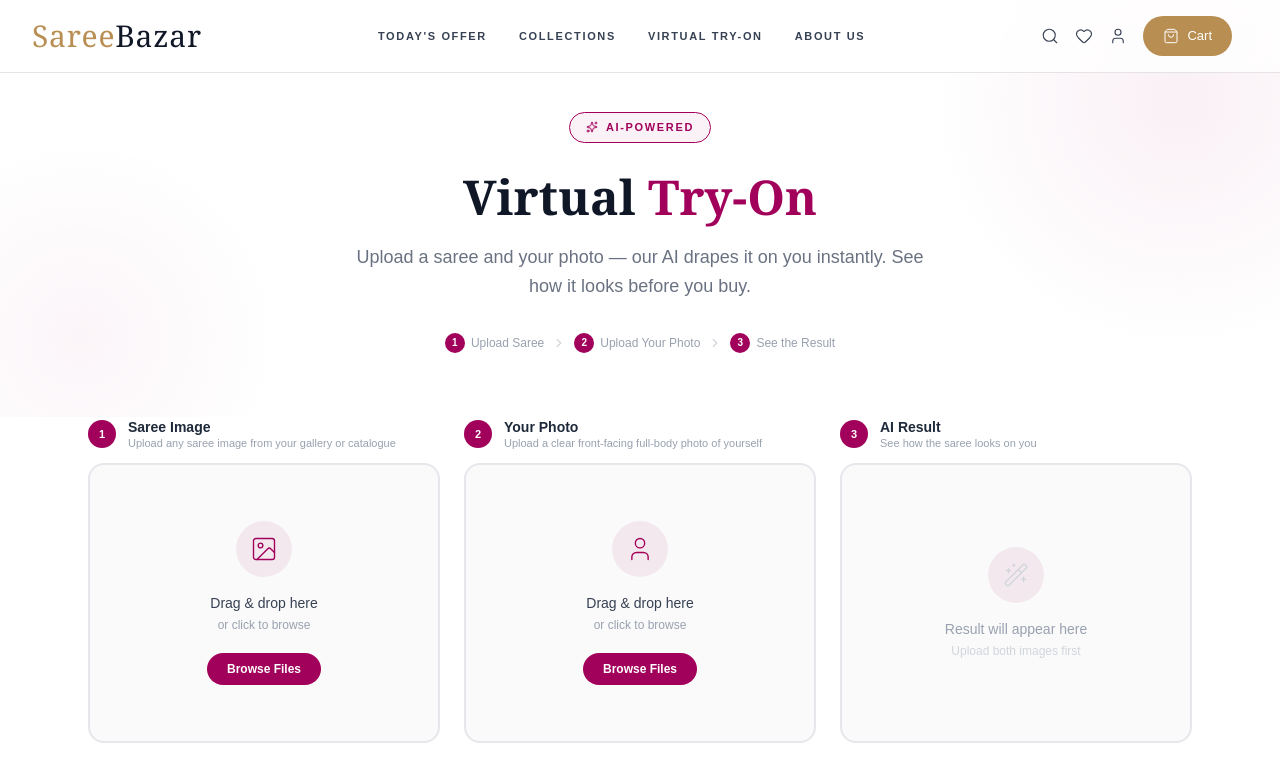
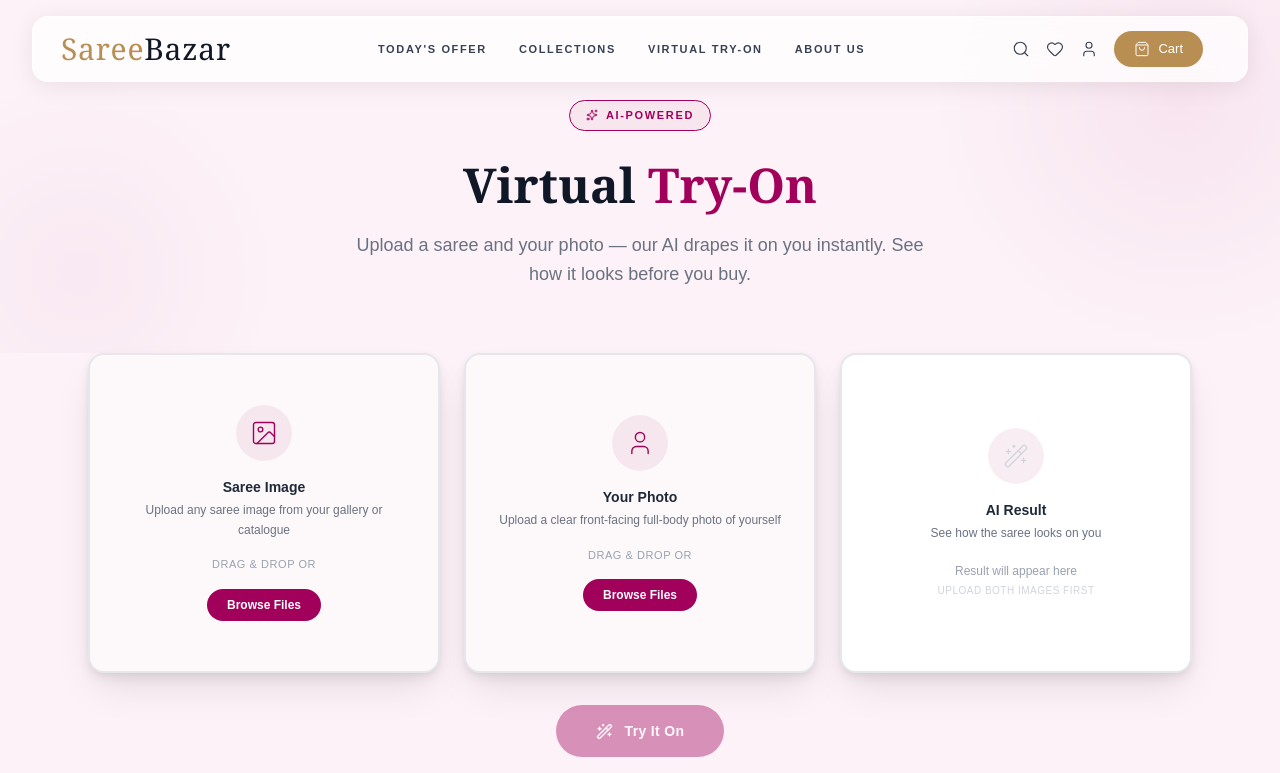
Before and after one commit to kaveenskn/SareeBazar, a Next.js app: page /virtual-tryon in a window 1280 px wide. Shown: the top 773 px of the page. Built offline with nearby package versions, Linux system fonts and the light colour scheme.

Commit message:
added virtualtryon layout and added background globally

```diff
--- a/app/components/Footer.tsx
+++ b/app/components/Footer.tsx
@@ -39,7 +39,7 @@ const YoutubeIcon = ({ size = 18 }) => (
 
 export default function Footer() {
   return (
-    <footer className="bg-[#f8f3eb] pt-16 pb-8 border-t border-[#dfc7a5]/30">
+    <footer className="bg-[#fae8f0] pt-16 pb-8 border-t border-[#dfc7a5]/30">
       <div className="max-w-7xl mx-auto px-6 md:px-8">
 
         {/* Main Footer Grid */}
--- a/app/components/Navbar.tsx
+++ b/app/components/Navbar.tsx
@@ -29,11 +29,16 @@ export default function Navbar() {
 
   return (
     <>
+      {/* Floating Pill Wrapper */}
+      <div className="fixed top-0 left-0 right-0 z-50 flex justify-center px-4 md:px-8 pt-4">
         <nav
-        className={`fixed top-0 left-0 right-0 z-50 transition-all duration-300 backdrop-blur-md bg-white/80 border-black/10 border-b ${scrolled ? "py-3 shadow-sm" : "py-4"
+          className={`w-full max-w-7xl rounded-2xl backdrop-blur-md border transition-all duration-300 ${
+            scrolled
+              ? "py-2.5 shadow-[0_8px_32px_rgba(0,0,0,0.12)] border-white/60 bg-white/85"
+              : "py-3.5 shadow-[0_4px_24px_rgba(0,0,0,0.08)] border-white/50 bg-white/75"
           }`}
         >
-        <div className="max-w-7xl mx-auto px-6 md:px-8 flex items-center justify-between">
+          <div className="px-5 md:px-7 flex items-center justify-between">
             {/* Logo */}
             <Link href="/" className="text-3xl font-serif tracking-wide flex items-center">
               <span style={{ color: "#B88E52" }}>Saree</span>
@@ -62,7 +67,7 @@ export default function Navbar() {
                 <Heart size={18} strokeWidth={1.5} />
               </button>
 
-            {/* Profile Dropdown Container */}
+              {/* Profile Dropdown */}
               <div className="relative">
                 <button
                   onClick={() => setProfileDropdownOpen(!profileDropdownOpen)}
@@ -71,11 +76,9 @@ export default function Navbar() {
                   <User size={18} strokeWidth={1.5} />
                 </button>
 
-              {/* Profile Dropdown Menu */}
                 {profileDropdownOpen && (
                   <div className="absolute right-[-10px] sm:right-[-80px] mt-4 w-[300px] bg-white rounded-xl shadow-[0_10px_40px_-10px_rgba(0,0,0,0.1)] border border-gray-100 overflow-hidden z-50 animate-in fade-in slide-in-from-top-2 duration-200">
                     {isLoggedIn ? (
-                    // Logged In State
                       <div className="py-2">
                         <div className="px-5 py-4 border-b border-gray-50 bg-gray-50/50">
                           <p className="text-sm font-medium text-gray-900">John Doe</p>
@@ -83,27 +86,22 @@ export default function Navbar() {
                         </div>
                         <div className="px-3 py-2">
                           <Link href="/profile" className="flex items-center px-3 py-2.5 text-sm text-gray-700 rounded-lg hover:bg-[#B88E52]/10 hover:text-[#B88E52] transition-colors" onClick={() => setProfileDropdownOpen(false)}>
-                          <User size={16} className="mr-3" />
-                          My Profile
+                            <User size={16} className="mr-3" />My Profile
                           </Link>
                           <Link href="/orders" className="flex items-center px-3 py-2.5 text-sm text-gray-700 rounded-lg hover:bg-[#B88E52]/10 hover:text-[#B88E52] transition-colors" onClick={() => setProfileDropdownOpen(false)}>
-                          <ShoppingBag size={16} className="mr-3" />
-                          Orders
+                            <ShoppingBag size={16} className="mr-3" />Orders
                           </Link>
                           <Link href="/wishlist" className="flex items-center px-3 py-2.5 text-sm text-gray-700 rounded-lg hover:bg-[#B88E52]/10 hover:text-[#B88E52] transition-colors" onClick={() => setProfileDropdownOpen(false)}>
-                          <Heart size={16} className="mr-3" />
-                          Wishlist
+                            <Heart size={16} className="mr-3" />Wishlist
                           </Link>
                         </div>
                         <div className="border-t border-gray-50 px-3 py-2">
-                        <button className="flex w-full items-center px-3 py-2.5 text-sm text-red-600 rounded-lg hover:bg-red-50 transition-colors" onClick={() => { setProfileDropdownOpen(false); }}>
-                          <LogOut size={16} className="mr-3" />
-                          Logout
+                          <button className="flex w-full items-center px-3 py-2.5 text-sm text-red-600 rounded-lg hover:bg-red-50 transition-colors" onClick={() => setProfileDropdownOpen(false)}>
+                            <LogOut size={16} className="mr-3" />Logout
                           </button>
                         </div>
                       </div>
                     ) : (
-                    // Logged Out State
                       <div className="p-5">
                         <div className="mb-5">
                           <h3 className="text-xl font-bold text-gray-900 whitespace-nowrap">Welcome to SareeBazar</h3>
@@ -124,7 +122,7 @@ export default function Navbar() {
               </div>
 
               <button
-              className="flex items-center space-x-2 px-5 py-2.5 rounded-full text-white text-[13px] font-medium transition-transform hover:scale-105"
+                className="flex items-center space-x-2 px-5 py-2 rounded-full text-white text-[13px] font-medium transition-transform hover:scale-105"
                 style={{ backgroundColor: "#B88E52" }}
               >
                 <ShoppingBag size={16} strokeWidth={1.5} />
@@ -139,9 +137,9 @@ export default function Navbar() {
             </div>
           </div>
 
-        {/* Mobile Menu */}
+          {/* Mobile Menu — inside the pill */}
           {mobileMenuOpen && (
-          <div className="lg:hidden absolute top-full left-0 right-0 backdrop-blur-md py-4 px-6 shadow-lg flex flex-col space-y-4 border-t bg-white/95 border-black/10">
+            <div className="lg:hidden mt-2 mx-3 mb-1 rounded-xl bg-white/60 backdrop-blur-sm border border-white/60 py-4 px-5 flex flex-col space-y-4">
               {navLinks.map((link) => (
                 <Link
                   key={link.label}
@@ -152,9 +150,7 @@ export default function Navbar() {
                   {link.label}
                 </Link>
               ))}
-
-            {/* Mobile Auth Links */}
-            <div className="pt-4 mt-2 border-t border-gray-100 flex flex-col space-y-3">
+              <div className="pt-3 mt-1 border-t border-gray-100 flex flex-col space-y-3">
                 {!isLoggedIn ? (
                   <>
                     <Link href="/login" onClick={() => setMobileMenuOpen(false)} className="text-[13px] font-semibold text-[#B88E52]">Login</Link>
@@ -170,6 +166,7 @@ export default function Navbar() {
             </div>
           )}
         </nav>
+      </div>
 
       {/* Overlay to close dropdown when clicking outside */}
       {profileDropdownOpen && (
--- a/app/components/Section.tsx
+++ b/app/components/Section.tsx
@@ -33,7 +33,7 @@ export function Section({
   if (align === "right") alignmentClass = "items-end text-right";
 
   return (
-    <section ref={ref} className={`${heightClass} relative ${isFirst ? "bg-transparent" : "bg-white"} ${className}`}>
+    <section ref={ref} className={`${heightClass} relative ${isFirst ? "bg-transparent" : ""} ${className}`}>
       <div className="sticky top-[68px] w-full h-[calc(100vh-68px)] pointer-events-none px-8">
         <motion.div
           style={{ opacity, y }}
--- a/app/components/VisitUs.tsx
+++ b/app/components/VisitUs.tsx
@@ -2,7 +2,7 @@ import { Section } from "./Section";
 
 export function VisitUs() {
   return (
-    <Section align="center" heightClass="h-screen" className="bg-white">
+    <Section align="center" heightClass="h-screen" className="">
       <div className="max-w-3xl text-center flex flex-col items-center">
         <h2 className="text-5xl md:text-7xl font-bold mb-8 text-gray-900 drop-shadow-[0_2px_15px_rgba(255,255,255,1)]">
           Experience <span className="text-[#B88E52]">Saree Bazar</span>
--- a/app/globals.css
+++ b/app/globals.css
@@ -1,7 +1,7 @@
 @import "tailwindcss";
 
 :root {
-  --background: #ffffff;
+  --background: #fdf2f8;
   --foreground: #171717;
 }
 
@@ -27,7 +27,7 @@
 }
 
 html.light {
-  --background: #ffffff;
+  --background: #fdf2f8;
   --foreground: #171717;
 }
 
@@ -46,6 +46,7 @@ body {
   from {
     transform: translateX(-100%);
   }
+
   to {
     transform: translateX(0);
   }
--- a/app/layout.tsx
+++ b/app/layout.tsx
@@ -30,7 +30,7 @@ export default function RootLayout({
       lang="en"
       className={`${geistSans.variable} ${geistMono.variable} h-full antialiased light`}
     >
-      <body className="min-h-full flex flex-col bg-white text-black">
+      <body className="min-h-full flex flex-col text-black">
         <Providers>
           <NavbarWrapper />
           <div className="flex-1">
--- a/app/virtual-tryon/page.tsx
+++ b/app/virtual-tryon/page.tsx
@@ -1,7 +1,8 @@
 "use client";
 
-import { useState, useRef, useCallback } from "react";
-import { Upload, Sparkles, RefreshCw, Download, ChevronRight, ImageIcon, User, Wand2 } from "lucide-react";
+import { useState, useRef, useCallback, useEffect, Suspense } from "react";
+import { useSearchParams } from "next/navigation";
+import { Sparkles, RefreshCw, Download, ChevronRight, ImageIcon, User, Wand2 } from "lucide-react";
 
 type UploadState = {
   file: File | null;
@@ -9,7 +10,8 @@ type UploadState = {
   isDragging: boolean;
 };
 
-export default function VirtualTryOnPage() {
+function VirtualTryOnContent() {
+  const searchParams = useSearchParams();
   const [saree, setSaree] = useState<UploadState>({ file: null, preview: null, isDragging: false });
   const [person, setPerson] = useState<UploadState>({ file: null, preview: null, isDragging: false });
   const [isProcessing, setIsProcessing] = useState(false);
@@ -18,6 +20,14 @@ export default function VirtualTryOnPage() {
 
   const sareeRef = useRef<HTMLInputElement>(null);
   const personRef = useRef<HTMLInputElement>(null);
+
+  // Pre-fill saree from collection query param
+  useEffect(() => {
+    const sareeUrl = searchParams.get("saree");
+    if (sareeUrl) {
+      setSaree({ file: null, preview: decodeURIComponent(sareeUrl), isDragging: false });
+    }
+  }, [searchParams]);
 
   const handleFile = useCallback(
     (setter: React.Dispatch<React.SetStateAction<UploadState>>, file: File) => {
@@ -47,12 +57,11 @@ export default function VirtualTryOnPage() {
   );
 
   const handleTryOn = () => {
-    if (!saree.file || !person.file) return;
+    if (!saree.preview || !person.preview) return;
     setIsProcessing(true);
     setHasTriedOn(false);
-    // Simulate AI processing
     setTimeout(() => {
-      setResult(person.preview); // In production: replace with real API call result
+      setResult(person.preview);
       setIsProcessing(false);
       setHasTriedOn(true);
     }, 3000);
@@ -65,12 +74,12 @@ export default function VirtualTryOnPage() {
     setHasTriedOn(false);
   };
 
-  const isReady = saree.file && person.file;
+  const isReady = !!saree.preview && !!person.preview;
 
   return (
-    <main className="min-h-screen bg-white">
+    <main className="min-h-screen">
       {/* Hero Banner */}
-      <section className="relative pt-28 pb-16 overflow-hidden">
+      <section className="relative pt-[100px] pb-16 overflow-hidden">
         {/* Decorative background blobs */}
         <div
           className="absolute top-0 right-0 w-[500px] h-[500px] rounded-full opacity-[0.06] pointer-events-none"
@@ -95,24 +104,6 @@ export default function VirtualTryOnPage() {
           <p className="text-gray-500 text-base md:text-lg max-w-xl mx-auto leading-relaxed">
             Upload a saree and your photo — our AI drapes it on you instantly. See how it looks before you buy.
           </p>
-
-          {/* Steps */}
-          <div className="flex items-center justify-center gap-2 mt-8 text-xs font-medium text-gray-400 flex-wrap">
-            <span className="flex items-center gap-1.5">
-              <span className="w-5 h-5 rounded-full text-white flex items-center justify-center text-[10px] font-bold" style={{ backgroundColor: "#a1005b" }}>1</span>
-              Upload Saree
-            </span>
-            <ChevronRight size={14} className="text-gray-300" />
-            <span className="flex items-center gap-1.5">
-              <span className="w-5 h-5 rounded-full text-white flex items-center justify-center text-[10px] font-bold" style={{ backgroundColor: "#a1005b" }}>2</span>
-              Upload Your Photo
-            </span>
-            <ChevronRight size={14} className="text-gray-300" />
-            <span className="flex items-center gap-1.5">
-              <span className="w-5 h-5 rounded-full text-white flex items-center justify-center text-[10px] font-bold" style={{ backgroundColor: "#a1005b" }}>3</span>
-              See the Result
-            </span>
-          </div>
         </div>
       </section>
 
@@ -125,7 +116,6 @@ export default function VirtualTryOnPage() {
           <UploadCard
             id="saree-upload"
             label="Saree Image"
-            stepNumber={1}
             description="Upload any saree image from your gallery or catalogue"
             icon={<ImageIcon size={28} strokeWidth={1.2} />}
             state={saree}
@@ -146,7 +136,6 @@ export default function VirtualTryOnPage() {
           <UploadCard
             id="person-upload"
             label="Your Photo"
-            stepNumber={2}
             description="Upload a clear front-facing full-body photo of yourself"
             icon={<User size={28} strokeWidth={1.2} />}
             state={person}
@@ -228,7 +217,7 @@ export default function VirtualTryOnPage() {
       </section>
 
       {/* Tips Section */}
-      <section className="bg-gray-50 border-t border-gray-100 py-16">
+      <section className="border-t border-gray-100 py-16" style={{ backgroundColor: "#f9f2f5" }}>
         <div className="max-w-4xl mx-auto px-6">
           <h2 className="text-center text-xl font-serif font-semibold text-gray-800 mb-10">Tips for Best Results</h2>
           <div className="grid grid-cols-1 sm:grid-cols-3 gap-6">
@@ -256,7 +245,6 @@ export default function VirtualTryOnPage() {
 interface UploadCardProps {
   id: string;
   label: string;
-  stepNumber: number;
   description: string;
   icon: React.ReactNode;
   state: UploadState;
@@ -271,28 +259,14 @@ interface UploadCardProps {
 }
 
 function UploadCard({
-  id, label, stepNumber, description, icon,
+  id, label, description, icon,
   state, inputRef, onFileChange, onDragOver, onDragLeave, onDrop,
   onClear, onBrowse, accentColor,
 }: UploadCardProps) {
   const hasImage = !!state.preview;
 
   return (
-    <div className="flex flex-col">
-      {/* Card Header */}
-      <div className="flex items-center gap-3 mb-3">
-        <div
-          className="w-7 h-7 rounded-full flex items-center justify-center text-white text-[11px] font-bold flex-shrink-0"
-          style={{ backgroundColor: accentColor }}
-        >
-          {stepNumber}
-        </div>
-        <div>
-          <p className="text-sm font-semibold text-gray-800">{label}</p>
-          <p className="text-[11px] text-gray-400 leading-tight">{description}</p>
-        </div>
-      </div>
-
+    <div className="flex flex-col h-full">
       {/* Drop Zone */}
       <div
         id={id}
@@ -300,11 +274,14 @@ function UploadCard({
         onDragLeave={onDragLeave}
         onDrop={onDrop}
         onClick={!hasImage ? onBrowse : undefined}
-        className="relative flex-1 rounded-2xl border-2 transition-all duration-200 overflow-hidden cursor-pointer"
+        className="group relative flex-1 rounded-2xl border-2 transition-all duration-300 ease-out overflow-hidden cursor-pointer hover:-translate-y-4 hover:scale-[1.02] hover:border-[#a1005b]"
         style={{
-          borderColor: state.isDragging ? accentColor : hasImage ? "#e5e7eb" : "#e5e7eb",
-          backgroundColor: state.isDragging ? `rgba(161,0,91,0.03)` : hasImage ? "#f9fafb" : "#fafafa",
-          minHeight: "280px",
+          borderColor: state.isDragging ? accentColor : hasImage ? "transparent" : "#e5e7eb",
+          backgroundColor: state.isDragging ? `rgba(161,0,91,0.03)` : hasImage ? "#ffffff" : "#fdf9fa",
+          minHeight: "320px",
+          boxShadow: hasImage
+            ? "0 2px 4px rgba(0,0,0,0.04), 0 8px 16px rgba(0,0,0,0.08), 0 24px 48px -8px rgba(0,0,0,0.14)"
+            : "0 2px 4px rgba(0,0,0,0.04), 0 6px 12px rgba(0,0,0,0.06), 0 20px 40px -8px rgba(0,0,0,0.10)",
         }}
       >
         {hasImage ? (
@@ -313,8 +290,8 @@ function UploadCard({
             <img
               src={state.preview!}
               alt={`${label} preview`}
-              className="w-full h-full object-cover"
-              style={{ minHeight: "280px", maxHeight: "360px" }}
+              className="w-full h-full object-cover transition-transform duration-700 group-hover:scale-110"
+              style={{ minHeight: "320px", maxHeight: "400px" }}
             />
             {/* Overlay Controls */}
             <div className="absolute inset-0 bg-black/0 hover:bg-black/30 transition-all duration-200 flex items-end justify-between p-3 group">
@@ -346,10 +323,15 @@ function UploadCard({
             >
               {icon}
             </div>
-            <p className="text-sm font-medium text-gray-700 mb-1">
-              {state.isDragging ? "Drop to upload" : "Drag & drop here"}
+            <p className="text-sm font-semibold text-gray-800 mb-1">
+              {label}
             </p>
-            <p className="text-xs text-gray-400 mb-5">or click to browse</p>
+            <p className="text-xs text-gray-500 mb-4 px-2 leading-relaxed">
+              {description}
+            </p>
+            <p className="text-[11px] font-medium text-gray-400 mb-4 uppercase tracking-wider">
+              {state.isDragging ? "Drop to upload" : "Drag & drop or"}
+            </p>
             <button
               id={`${id}-browse`}
               onClick={(e) => { e.stopPropagation(); onBrowse(); }}
@@ -369,6 +351,9 @@ function UploadCard({
           onChange={onFileChange}
           id={`${id}-input`}
         />
+
+        {/* Reflection Effect */}
+        <div className="absolute inset-0 pointer-events-none bg-gradient-to-tr from-white/0 via-white/5 to-white/20 opacity-0 group-hover:opacity-100 transition-opacity duration-500" />
       </div>
     </div>
   );
@@ -387,29 +372,17 @@ interface ResultCardProps {
 
 function ResultCard({ isReady, isProcessing, hasTriedOn, result, accentColor }: ResultCardProps) {
   return (
-    <div className="flex flex-col">
-      {/* Card Header */}
-      <div className="flex items-center gap-3 mb-3">
-        <div
-          className="w-7 h-7 rounded-full flex items-center justify-center text-white text-[11px] font-bold flex-shrink-0"
-          style={{ backgroundColor: accentColor }}
-        >
-          3
-        </div>
-        <div>
-          <p className="text-sm font-semibold text-gray-800">AI Result</p>
-          <p className="text-[11px] text-gray-400 leading-tight">See how the saree looks on you</p>
-        </div>
-      </div>
-
+    <div className="flex flex-col h-full">
       {/* Result Display */}
       <div
-        className="relative flex-1 rounded-2xl border-2 border-gray-200 overflow-hidden transition-all duration-500"
+        className="group relative flex-1 rounded-2xl border-2 overflow-hidden transition-all duration-300 ease-out hover:-translate-y-4 hover:scale-[1.02] hover:border-[#a1005b]"
         style={{
-          minHeight: "280px",
-          backgroundColor: "#fafafa",
-          borderColor: hasTriedOn ? accentColor : "#e5e7eb",
-          boxShadow: hasTriedOn ? `0 0 0 4px rgba(161,0,91,0.08)` : undefined,
+          minHeight: "320px",
+          backgroundColor: "#ffffff",
+          borderColor: hasTriedOn ? "transparent" : "#e5e7eb",
+          boxShadow: hasTriedOn
+            ? "0 2px 4px rgba(161,0,91,0.06), 0 8px 16px rgba(161,0,91,0.10), 0 24px 48px -8px rgba(161,0,91,0.18)"
+            : "0 2px 4px rgba(0,0,0,0.04), 0 6px 12px rgba(0,0,0,0.06), 0 20px 40px -8px rgba(0,0,0,0.10)",
         }}
       >
         {isProcessing ? (
@@ -441,12 +414,12 @@ function ResultCard({ isReady, isProcessing, hasTriedOn, result, accentColor }:
           </div>
         ) : result ? (
           /* Result Image */
-          <div className="relative w-full h-full" style={{ minHeight: "280px" }}>
+          <div className="relative w-full h-full" style={{ minHeight: "320px" }}>
             <img
               src={result}
               alt="Virtual try-on result"
-              className="w-full h-full object-cover"
-              style={{ minHeight: "280px", maxHeight: "360px" }}
+              className="w-full h-full object-cover transition-transform duration-700 group-hover:scale-110"
+              style={{ minHeight: "320px", maxHeight: "400px" }}
             />
             {/* Result Badge */}
             <div
@@ -466,20 +439,36 @@ function ResultCard({ isReady, isProcessing, hasTriedOn, result, accentColor }:
             >
               <Wand2 size={26} strokeWidth={1.2} style={{ color: isReady ? accentColor : "#d1d5db" }} />
             </div>
+            <p className="text-sm font-semibold text-gray-800 mb-1">AI Result</p>
+            <p className="text-xs text-gray-500 mb-5 px-2 leading-relaxed">
+              See how the saree looks on you
+            </p>
+
             {isReady ? (
               <>
-                <p className="text-sm font-semibold text-gray-800 mb-1">Ready to try on!</p>
-                <p className="text-xs text-gray-400">Click <strong style={{ color: accentColor }}>"Try It On"</strong> below</p>
+                <p className="text-xs font-medium text-gray-600 mb-1">Ready to try on!</p>
+                <p className="text-[10px] text-gray-400 uppercase tracking-wider">Click <strong style={{ color: accentColor }}>"Try It On"</strong> below</p>
               </>
             ) : (
               <>
-                <p className="text-sm font-medium text-gray-400 mb-1">Result will appear here</p>
-                <p className="text-xs text-gray-300">Upload both images first</p>
+                <p className="text-xs font-medium text-gray-400 mb-1">Result will appear here</p>
+                <p className="text-[10px] text-gray-300 uppercase tracking-wider">Upload both images first</p>
               </>
             )}
           </div>
         )}
+
+        {/* Reflection Effect */}
+        <div className="absolute inset-0 pointer-events-none bg-gradient-to-bl from-white/0 via-white/5 to-white/20 opacity-0 group-hover:opacity-100 transition-opacity duration-500" />
       </div>
     </div>
   );
 }
+
+export default function VirtualTryOnPage() {
+  return (
+    <Suspense fallback={<div className="min-h-screen bg-white flex items-center justify-center text-gray-400">Loading…</div>}>
+      <VirtualTryOnContent />
+    </Suspense>
+  );
+}
```
Also changed, not shown: app/collections/page.tsx (+24 -2 lines), app/components/ScrollCanvas.tsx (+4 -4 lines). Lines whose indentation alone changed are shown as unchanged.
